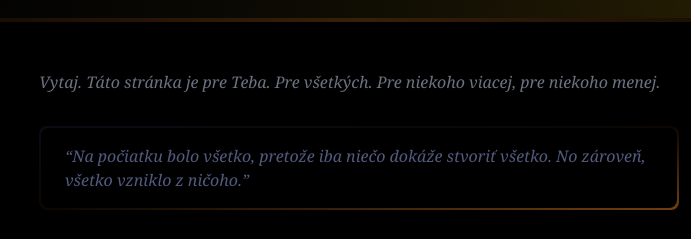
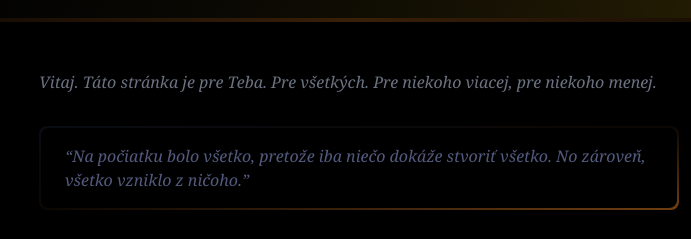
Before and after one commit to CWKevo/ktms, a plain HTML site: page site/index.html in a window 1280 px wide. Shown: the part 782-1021 px from the top of the page, 281-972 px from the left. Drawn offline with Linux system fonts and the light colour scheme.

Commit message:
Update index.html

```diff
--- a/site/index.html
+++ b/site/index.html
@@ -22,7 +22,7 @@
       <div class="bg-gradient-to-r from-black via-yellow-900/50 bg-black to-black min-w-screen p-0.5"></div>
       <div id="v" class="bg-gradient-to-b from-black via-black to-gray-900/75 bg-black text-gray-500 px-[10vw] py-12">
         <div class="max-w-screen-sm mx-auto flex flex-col gap-4 italic font-serif">
-          <p>Vytaj. Táto stránka je pre Teba. Pre všetkých. Pre niekoho viacej, pre niekoho menej.</p>
+          <p>Vitaj. Táto stránka je pre Teba. Pre všetkých. Pre niekoho viacej, pre niekoho menej.</p>
 
           <div class="my-4 bg-gradient-to-br from-gray-900/50 via-yellow-900/10 to-yellow-900 p-0.5 rounded-lg">
             <div class="bg-black rounded-lg px-6 py-4">
```
